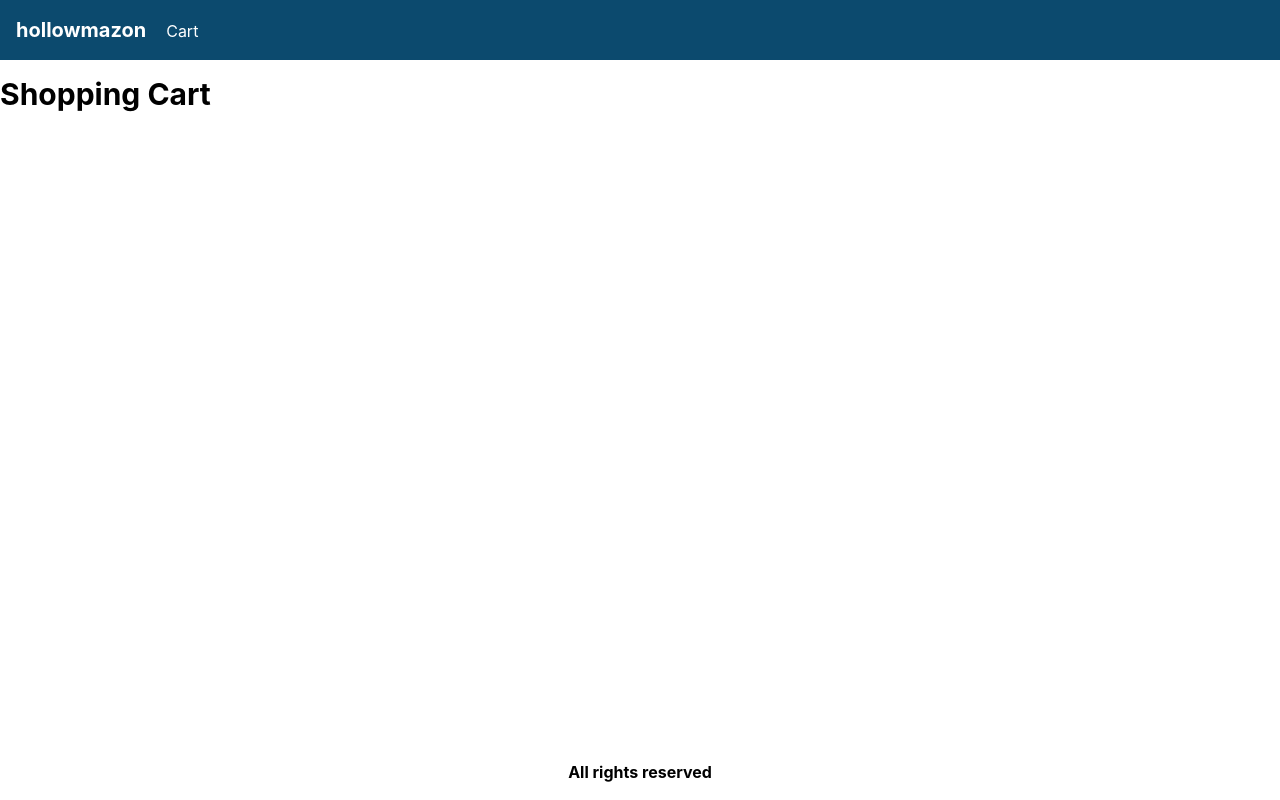
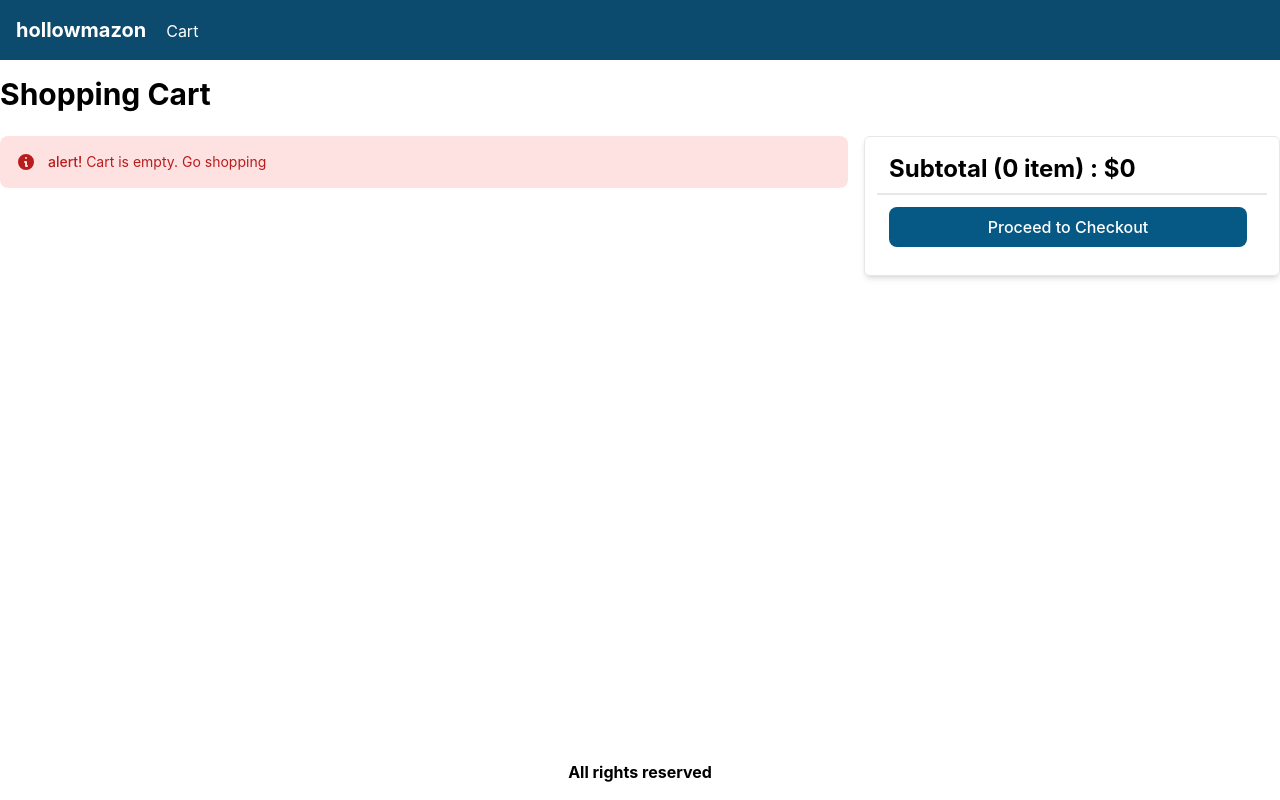
Before and after one commit to esw4soft/React-Ecommerce-Website, a React (Create React App) app in the folder frontend/: page /cart in a window 1280 px wide. Built offline with nearby package versions, Linux system fonts and the light colour scheme; the HTML template or start-up script is replaced by a standard one.

Commit message:
網頁版cart畫面完成

```diff
--- a/frontend/src/components/Messagecpm.tsx
+++ b/frontend/src/components/Messagecpm.tsx
@@ -1,7 +1,7 @@
 import React from 'react'
 
 interface MessageType {
-  children: string
+  children: React.ReactNode
 }
 
 export default function Messagecpm(props: MessageType) {
@@ -23,7 +23,7 @@ export default function Messagecpm(props: MessageType) {
         ></path>
       </svg>
       <div>
-        <span className="font-medium">Danger alert! </span>
+        <span className="font-medium">alert! </span>
         {props.children}
       </div>
     </div>
--- a/frontend/src/views/cart/Cartpage.tsx
+++ b/frontend/src/views/cart/Cartpage.tsx
@@ -2,6 +2,10 @@ import React from 'react'
 import { useContext } from 'react'
 import { Store } from '../../Store'
 import { Helmet } from 'react-helmet-async'
+import { Messagecpm } from '../../components'
+import { Link } from 'react-router-dom'
+import logo from '../../logo.svg'
+import { MdDeleteForever } from 'react-icons/md'
 
 function Cartpage() {
   const { state, dispatch: btnDispatch } = useContext(Store)
@@ -14,6 +18,142 @@ function Cartpage() {
         <title>Shopping Cart</title>
       </Helmet>
       <h1>Shopping Cart</h1>
+      <div className="grid grid-cols-3 gap-4 mt-6">
+        <div className="col-span-2">
+          {cartItems.length === 0 ? (
+            <Messagecpm>
+              Cart is empty. <Link to="/">Go shopping</Link>
+            </Messagecpm>
+          ) : (
+            <div className="overflow-x-auto relative shadow-md sm:rounded-lg">
+              <table className="w-full text-sm text-left text-gray-500 dark:text-gray-400">
+                <thead className="text-xs text-gray-700 uppercase bg-gray-50 dark:bg-gray-700 dark:text-gray-400">
+                  <tr>
+                    <th scope="col" className="py-3 px-6">
+                      <span className="sr-only">Image</span>
+                    </th>
+                    <th scope="col" className="py-3 px-6">
+                      Product
+                    </th>
+                    <th scope="col" className="py-3 px-6">
+                      Qty
+                    </th>
+                    <th scope="col" className="py-3 px-6">
+                      Price
+                    </th>
+                    <th scope="col" className="py-3 px-6">
+                      Action
+                    </th>
+                  </tr>
+                </thead>
+                <tbody>
+                  {cartItems.map((item) => (
+                    <tr
+                      key={item.numberk}
+                      className="bg-white border-b dark:bg-gray-800 dark:border-gray-700 hover:bg-gray-50 dark:hover:bg-gray-600"
+                    >
+                      <td className="p-4 w-32">
+                        <img src={logo} alt={item.name} />
+                      </td>
+                      <td className="py-4 px-6 font-semibold text-gray-900 dark:text-white">
+                        <Link to={`/product/${item.slug}`}>{item.name}</Link>
+                      </td>
+                      <td className="py-4 px-6">
+                        <div className="flex items-center space-x-3">
+                          <button
+                            className="inline-flex items-center p-1 text-sm font-medium text-gray-500 bg-white rounded-full border border-gray-300 focus:outline-none hover:bg-gray-100 focus:ring-4 focus:ring-gray-200 dark:bg-gray-800 dark:text-gray-400 dark:border-gray-600 dark:hover:bg-gray-700 dark:hover:border-gray-600 dark:focus:ring-gray-700"
+                            type="button"
+                            disabled={item.quantity === 1}
+                          >
+                            <span className="sr-only">Quantity button</span>
+                            <svg
+                              className="w-4 h-4"
+                              aria-hidden="true"
+                              fill="currentColor"
+                              viewBox="0 0 20 20"
+                              xmlns="http://www.w3.org/2000/svg"
+                            >
+                              <path
+                                fillRule="evenodd"
+                                d="M3 10a1 1 0 011-1h12a1 1 0 110 2H4a1 1 0 01-1-1z"
+                                clipRule="evenodd"
+                              ></path>
+                            </svg>
+                          </button>
+                          <div>
+                            <span
+                              id="first_product"
+                              className="bg-gray-50 w-14 border border-gray-300 text-gray-900 text-sm rounded-lg focus:ring-blue-500 focus:border-blue-500 block px-2.5 py-1 dark:bg-gray-700 dark:border-gray-600 dark:placeholder-gray-400 dark:text-white dark:focus:ring-blue-500 dark:focus:border-blue-500"
+                            >
+                              {item.quantity}
+                            </span>
+                          </div>
+                          <button
+                            className="inline-flex items-center p-1 text-sm font-medium text-gray-500 bg-white rounded-full border border-gray-300 focus:outline-none hover:bg-gray-100 focus:ring-4 focus:ring-gray-200 dark:bg-gray-800 dark:text-gray-400 dark:border-gray-600 dark:hover:bg-gray-700 dark:hover:border-gray-600 dark:focus:ring-gray-700"
+                            type="button"
+                            disabled={item.quantity === item.countInStock}
+                          >
+                            <span className="sr-only">Quantity button</span>
+                            <svg
+                              className="w-4 h-4"
+                              aria-hidden="true"
+                              fill="currentColor"
+                              viewBox="0 0 20 20"
+                              xmlns="http://www.w3.org/2000/svg"
+                            >
+                              <path
+                                fillRule="evenodd"
+                                d="M10 5a1 1 0 011 1v3h3a1 1 0 110 2h-3v3a1 1 0 11-2 0v-3H6a1 1 0 110-2h3V6a1 1 0 011-1z"
+                                clipRule="evenodd"
+                              ></path>
+                            </svg>
+                          </button>
+                        </div>
+                      </td>
+                      <td className="py-4 px-6 font-semibold text-gray-900 dark:text-white">
+                        {item.price}
+                      </td>
+                      <td className="py-4 px-6">
+                        <a href="#" className=" hover:text-red-700">
+                          <MdDeleteForever className="text-center text-2xl" />
+                        </a>
+                      </td>
+                    </tr>
+                  ))}
+                </tbody>
+              </table>
+            </div>
+          )}
+        </div>
+        <div className="col-span-1">
+          <section className="col-span-2 sm:col-span-1 px-3 py-2 sm:border rounded-md shadow-md">
+            <div className="flex justify-between px-3 py-2 border-b-2">
+              <h2 className="font-bold text-2xl">
+                Subtotal (
+                {cartItems.reduce((pre, item) => pre + item.quantity, 0)} item)
+                : $
+                {cartItems.reduce(
+                  (pre, item) => pre + item.quantity * item.price,
+                  0
+                )}
+              </h2>
+            </div>
+            <div>
+              <div className="flex justify-around">
+                <div className="px-3 py-3 flex flex-grow">
+                  <button
+                    type="button"
+                    className="flex-grow text-white bg-sky-800 hover:bg-sky-900 focus:ring-4 focus:ring-blue-300 font-medium rounded-lg text-md py-2 mr-2 mb-2 dark:bg-blue-600 dark:hover:bg-blue-700 focus:outline-none dark:focus:ring-blue-800"
+                    disabled={cartItems.length === 0}
+                  >
+                    Proceed to Checkout
+                  </button>
+                </div>
+              </div>
+            </div>
+          </section>
+        </div>
+      </div>
     </div>
   )
 }
```
